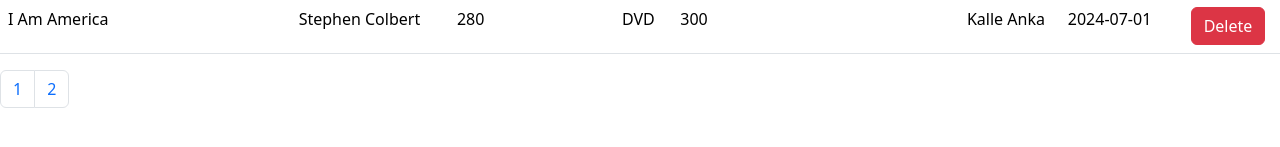
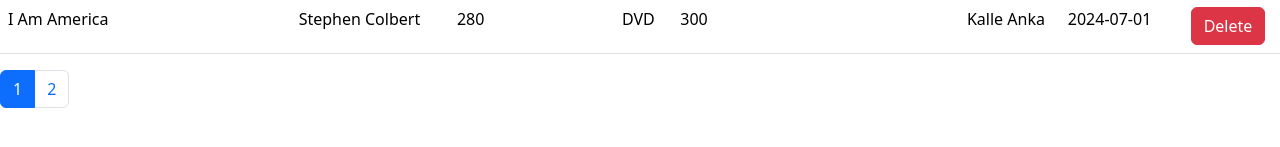
Before and after one commit to Atilla1/library_management_frontend, a React (Vite) app: page / in a window 1280 px wide. Shown: the part 207-354 px from the top of the page. Built offline with nearby package versions, Linux system fonts and the light colour scheme.

Commit message:
finished pagination component

```diff
--- a/src/components/Articles.tsx
+++ b/src/components/Articles.tsx
@@ -4,6 +4,7 @@ import Pagination from "./Pagination";
 
 export default function Articles() {
   const [articles, setArticles] = useState(getArticles());
+  const [selectedPage, setSelectedPage] = useState(1);
 
   function handleDelete(id: string) {
     const newArticles = articles.filter((article) => article._id !== id);
@@ -50,7 +51,12 @@ export default function Articles() {
         </tbody>
       </table>
 
-      <Pagination totalCount={articles.length} pageSize={2} />
+      <Pagination
+        totalCount={articles.length}
+        pageSize={3}
+        selectedPage={selectedPage}
+        onPageSelect={setSelectedPage}
+      />
     </div>
   );
 }
--- a/src/components/Pagination.tsx
+++ b/src/components/Pagination.tsx
@@ -1,21 +1,29 @@
+import { range } from "../utils";
+
 interface Props {
   totalCount: number;
   pageSize: number;
+  selectedPage: number;
+  onPageSelect(page: number): void;
 }
 
-export default function Pagination({ pageSize, totalCount }: Props) {
+export default function Pagination({
+  pageSize,
+  totalCount,
+  selectedPage,
+  onPageSelect,
+}: Props) {
   const pageCount = Math.ceil(totalCount / pageSize);
+  const pages = range(1, pageCount);
 
-  let pages: number[] = [];
-
-  for (let count = 1; count <= pageCount; count++) {
-    pages.push(count);
-  }
   if (pageCount === 1) return null;
   return (
     <ul className="pagination">
       {pages.map((page) => (
-        <li className="page-item">
+        <li
+          onClick={() => onPageSelect(page)}
+          className={`page-item ${page === selectedPage ? "active" : ""}`}
+        >
           <a className="page-link" href="#">
             {page}
           </a>
--- /dev/null
+++ b/src/utils.ts
@@ -0,0 +1,9 @@
+export function range(startNumber: number, endNumber: number): number[] {
+  let array: number[] = [];
+
+  for (let count = startNumber; count <= endNumber; count++) {
+    array.push(count);
+  }
+
+  return array;
+}
```
